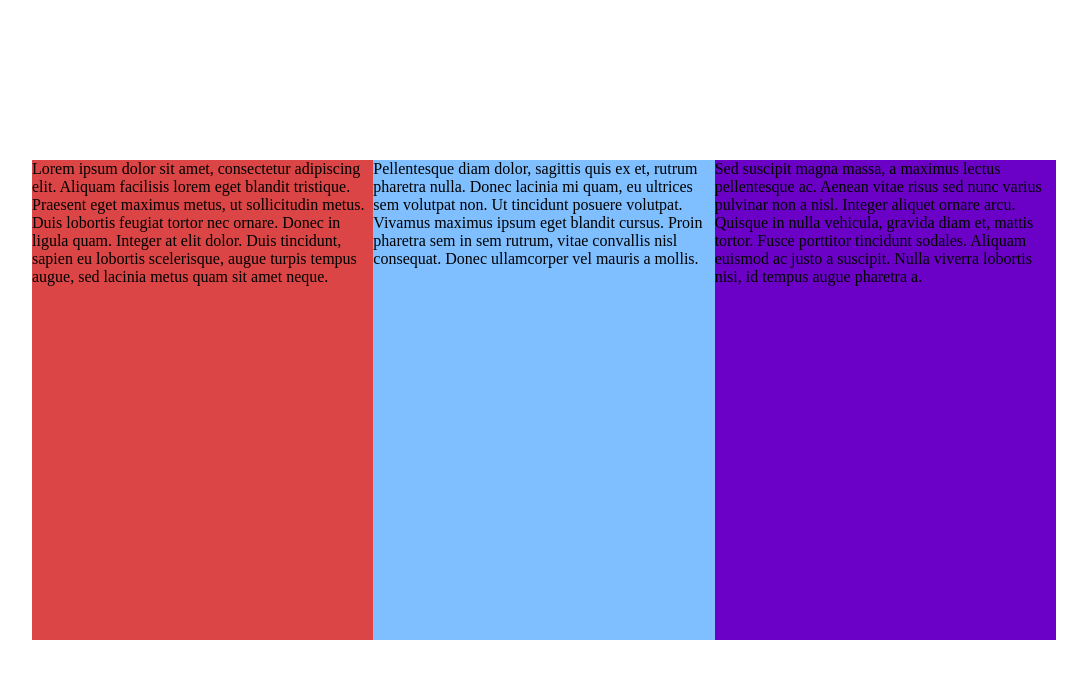
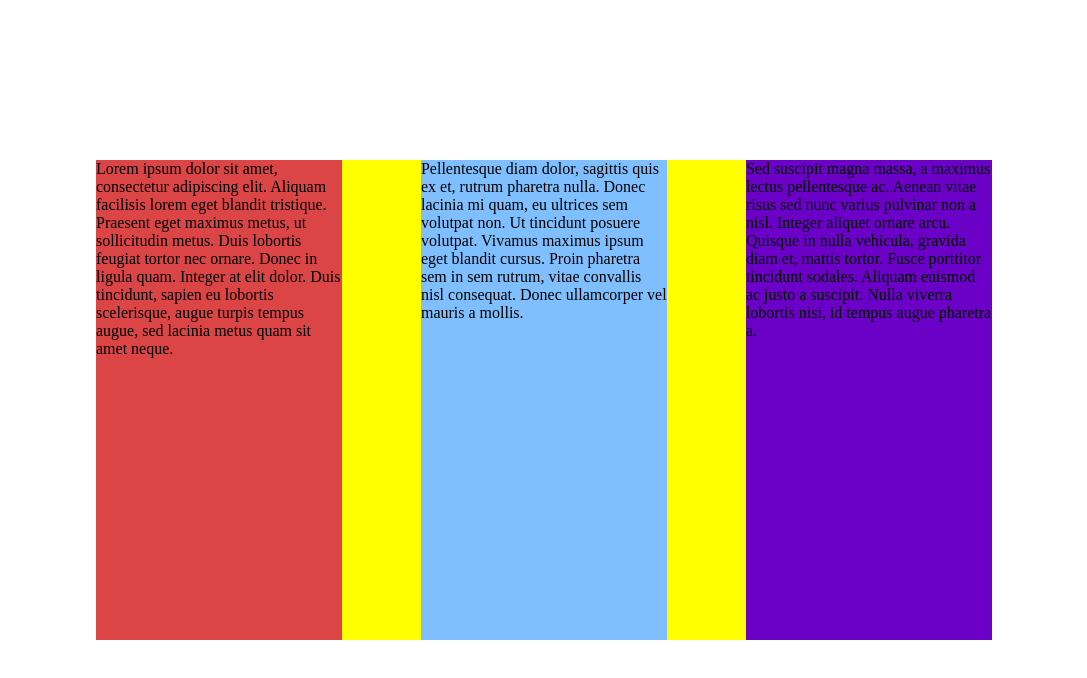
Before and after one commit to aquilinae/learn-web-basic, a plain HTML site: page [techcoll]/frontend/hw02/index.html in a window 1280 px wide. Shown: the whole page, without its empty margins (96-1183 px from the left). Drawn offline with Linux system fonts and the light colour scheme.

Commit message:
Making three columns in one wrapper

```diff
--- a/[techcoll]/frontend/hw02/index.html
+++ b/[techcoll]/frontend/hw02/index.html
@@ -10,8 +10,12 @@
      <div class=column>
        Lorem ipsum dolor sit amet, consectetur adipiscing elit. Aliquam facilisis lorem eget blandit tristique. Praesent eget maximus metus, ut sollicitudin metus. Duis lobortis feugiat tortor nec ornare. Donec in ligula quam. Integer at elit dolor. Duis tincidunt, sapien eu lobortis scelerisque, augue turpis tempus augue, sed lacinia metus quam sit amet neque.
      </div>
+     <div class=space>
+     </div>
      <div class=column>
        Pellentesque diam dolor, sagittis quis ex et, rutrum pharetra nulla. Donec lacinia mi quam, eu ultrices sem volutpat non. Ut tincidunt posuere volutpat. Vivamus maximus ipsum eget blandit cursus. Proin pharetra sem in sem rutrum, vitae convallis nisl consequat. Donec ullamcorper vel mauris a mollis.
+     </div>
+     <div class=space>
      </div>
      <div class=column>
        Sed suscipit magna massa, a maximus lectus pellentesque ac. Aenean vitae risus sed nunc varius pulvinar non a nisl. Integer aliquet ornare arcu. Quisque in nulla vehicula, gravida diam et, mattis tortor. Fusce porttitor tincidunt sodales. Aliquam euismod ac justo a suscipit. Nulla viverra lobortis nisi, id tempus augue pharetra a.
--- a/[techcoll]/frontend/hw02/style.css
+++ b/[techcoll]/frontend/hw02/style.css
@@ -19,7 +19,7 @@ body {
 }
 
 .wrapper {
-  width: 80%;
+  width: 70%;
   height: 60%;
 
   /* Центрирование по вертикали и горизонтали */
@@ -32,9 +32,13 @@ body {
   background-color: #FFFF00;
 }
 
-/*
 .space {
-  width: calc((100%/3)/2)
+  width: calc(17.6%/2);
+  height: 100%;
+  position: relative;
+  display: inline-block;
+  vertical-align: top;
+  float: left;
 }
 
 .space:nth-child(1) {
@@ -44,10 +48,9 @@ body {
 .space:nth-child(1) {
   background-color: #494A43;
 }
-*/
 
 .column {
- width: calc(100%/3);
+ width: calc(82.4%/3);
  height: 100%;
  position: relative;
  display: inline-block;
@@ -60,12 +63,12 @@ body {
   background-color: #DB4545;
 }
 
-.column:nth-child(2) {
+.column:nth-child(3) {
   /* DEBUG цвет для наглядности*/
   background-color: #7FBFFF;
 }
 
-.column:nth-child(3) {
+.column:nth-child(5) {
   /* DEBUG цвет для наглядности*/
   background-color: #6B00C7;
 }
```
